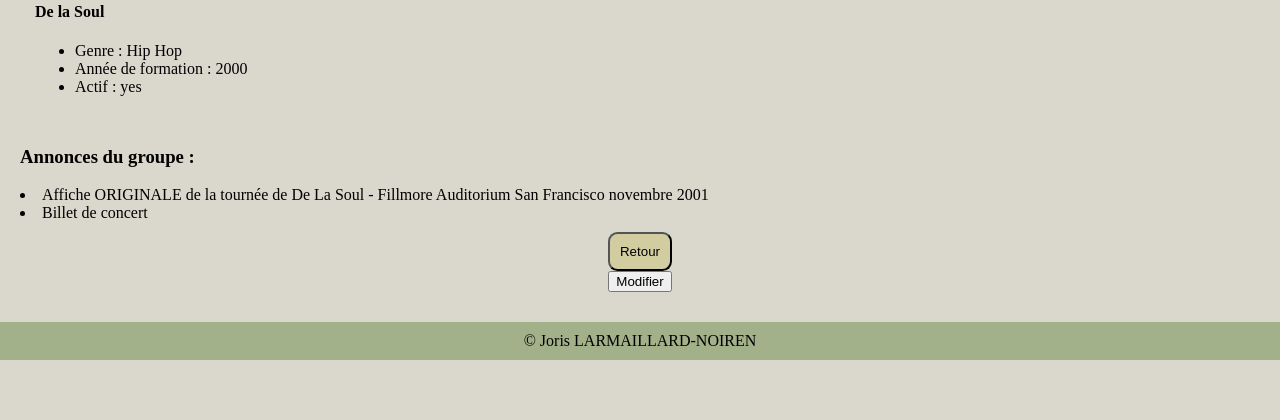
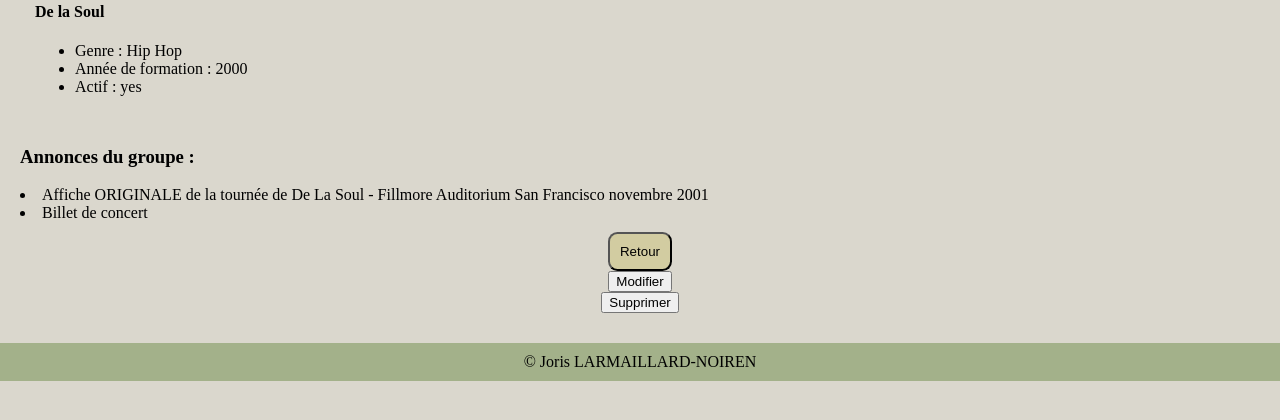
Before and after one commit to 31Joojo/django-web-app, a Django app: page /bands/1/ in a window 1280 px wide. Shown: the part 261-681 px from the top of the page. Run offline with Django 5.2, Linux system fonts and the light colour scheme; data comes from the database, SQL or seed files in the repository.

Commit message:
Ajout d'un bouton de suppression

```diff
--- a/merchex/listings/templates/listings/band_detail.html
+++ b/merchex/listings/templates/listings/band_detail.html
@@ -39,6 +39,11 @@
                     <button class="bouton">Modifier</button>
                 </a>
             </div>
+            <div>
+                <a href="{% url 'band-delete' band_id %}">
+                    <button class="bouton">Supprimer</button>
+                </a>
+            </div>
         </div>
     </div>
 {% endblock %}
```
